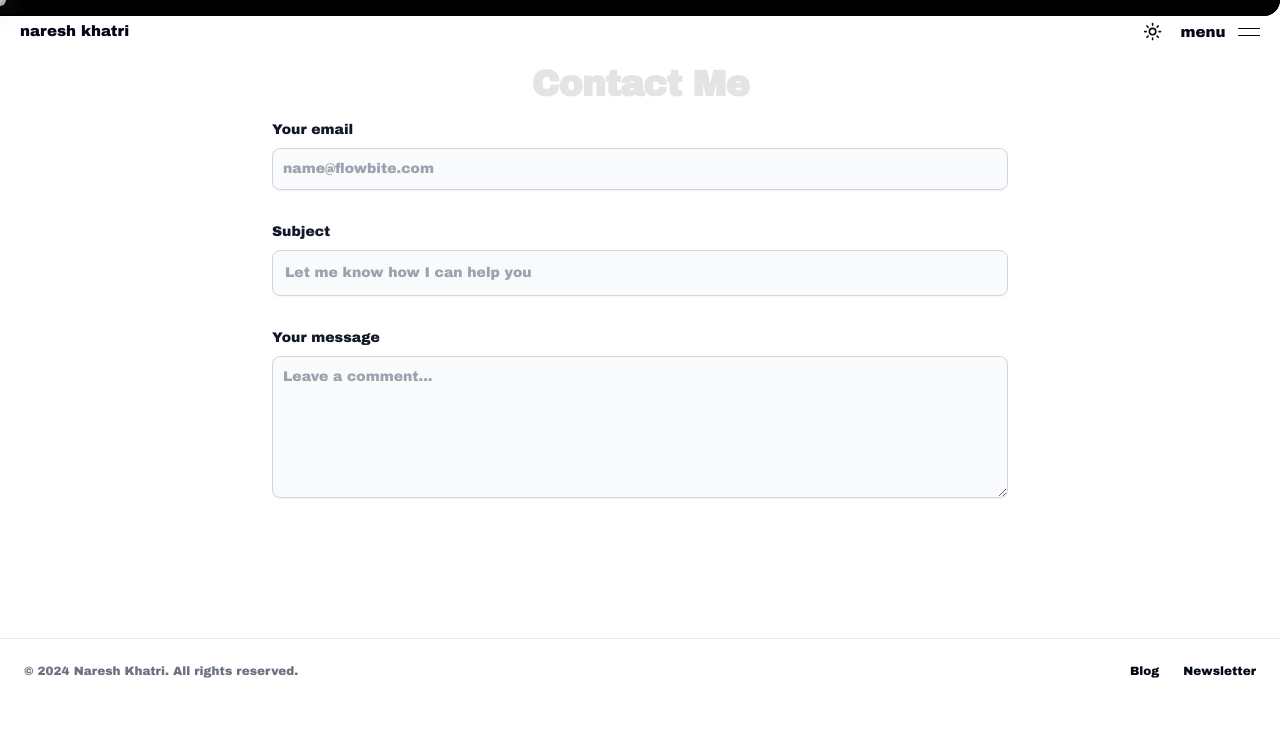
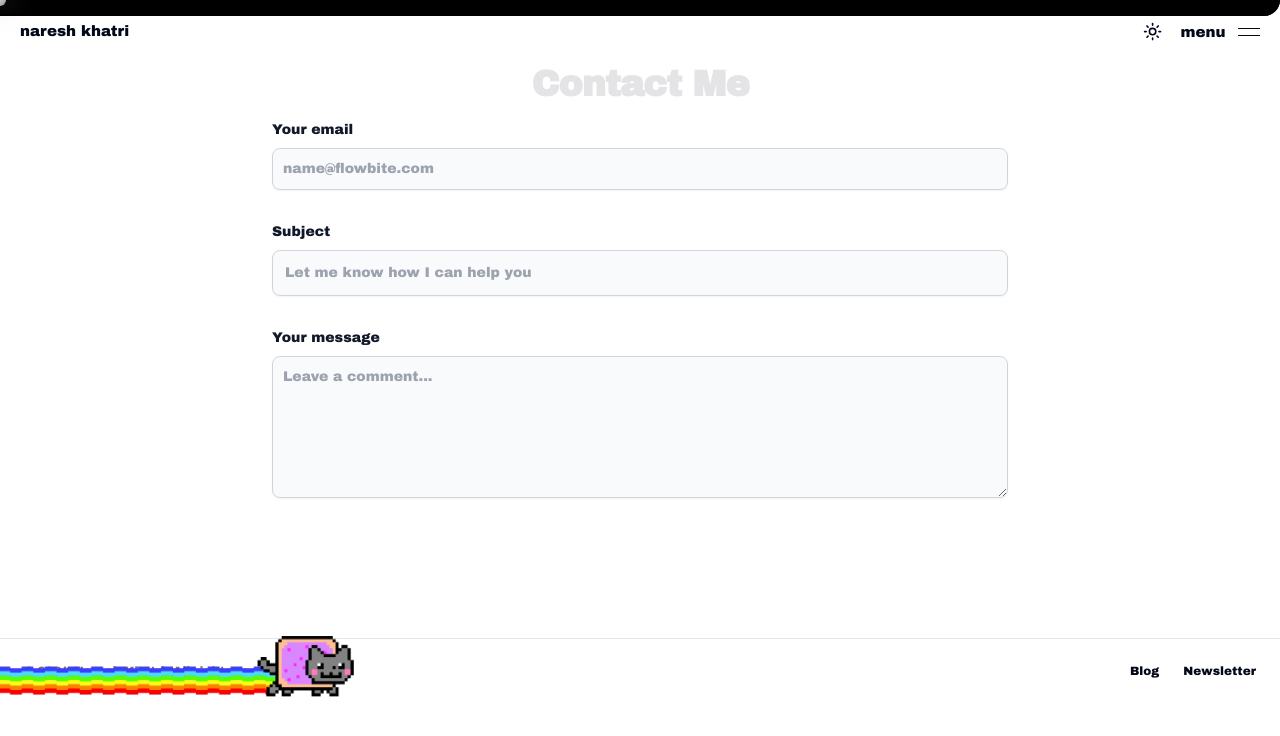
Before and after one commit to Adityakumar747/portfolio, a Next.js app: page /contact in a window 1280 px wide. Shown: the top 736 px of the page. Built offline with nearby package versions, Linux system fonts and the light colour scheme.

Commit message:
feat: :sparkles: add nyan cat

```diff
--- a/src/app/layout.tsx
+++ b/src/app/layout.tsx
@@ -10,6 +10,7 @@ import { TooltipProvider } from "@/components/ui/tooltip";
 import Footer from "@/components/footer/footer";
 import Script from "next/script";
 import Preloader from "@/components/preloader";
+import NyanCat from "@/components/nyan-cat";
 
 export const metadata: Metadata = {
   title: "Naresh Khatri",
@@ -51,6 +52,7 @@ export default function RootLayout({
             className="fixed inset-0 -z-10 animate-fade-in"
             quantity={100}
           />
+          <NyanCat />
           <Preloader>
             <TooltipProvider>
               <Header />
--- /dev/null
+++ b/src/components/nyan-cat.tsx
@@ -0,0 +1,48 @@
+"use client";
+import { cn } from "@/lib/utils";
+import gsap from "gsap";
+import Image from "next/image";
+import React, { useEffect, useRef } from "react";
+
+const NyanCat = () => {
+
+  const imgRef = useRef(null);
+  const timeline = useRef<gsap.core.Timeline>();
+
+  useEffect(() => {
+    const animateImage = () => {
+      const randY = `${Math.random() * 100}vh`;
+      return gsap.fromTo(
+        imgRef.current,
+        { x: "-30vw", y: randY },
+        { x: "130vw", y: randY, duration: 8, ease: "linear" }
+      );
+    };
+
+    timeline.current = gsap.timeline({ repeat: -1, delay: 2 });
+    timeline.current.add(animateImage(), "+=2");
+
+    return () => {
+      timeline.current?.kill();
+    };
+  }, [imgRef]);
+  const toggleAnimation = () => {
+    console.log("clicked");
+    if (timeline.current?.paused()) {
+      timeline.current?.play();
+    } else timeline.current?.pause();
+  };
+  return (
+    <Image
+      onClick={toggleAnimation}
+      ref={imgRef}
+      src="/assets/nyan-cat.gif"
+      className={cn("fixed z-10")}
+      alt="Nyan Cat"
+      width={400}
+      height={400}
+    />
+  );
+};
+
+export default NyanCat;
```
Also changed, not shown: public/assets/nyan-cat.gif (added).
